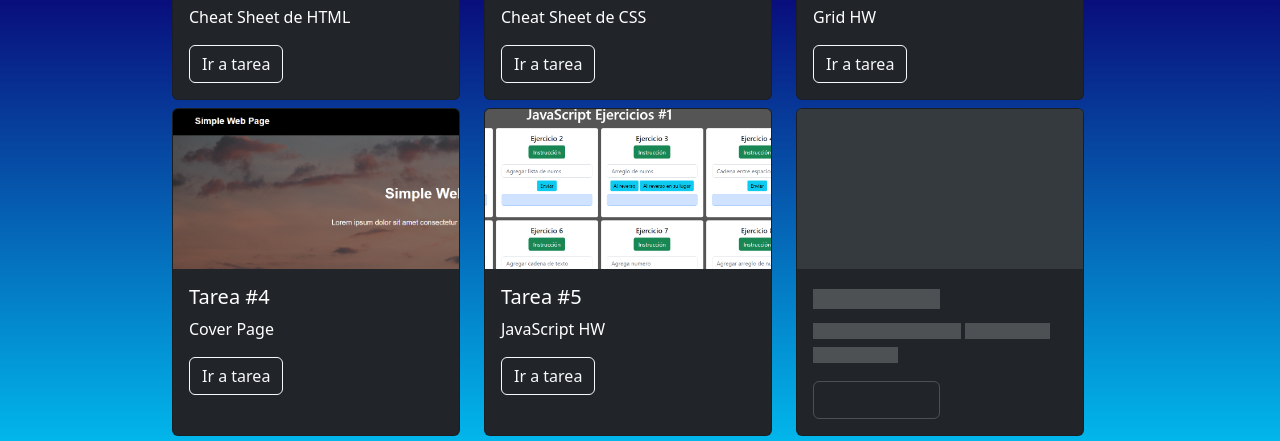
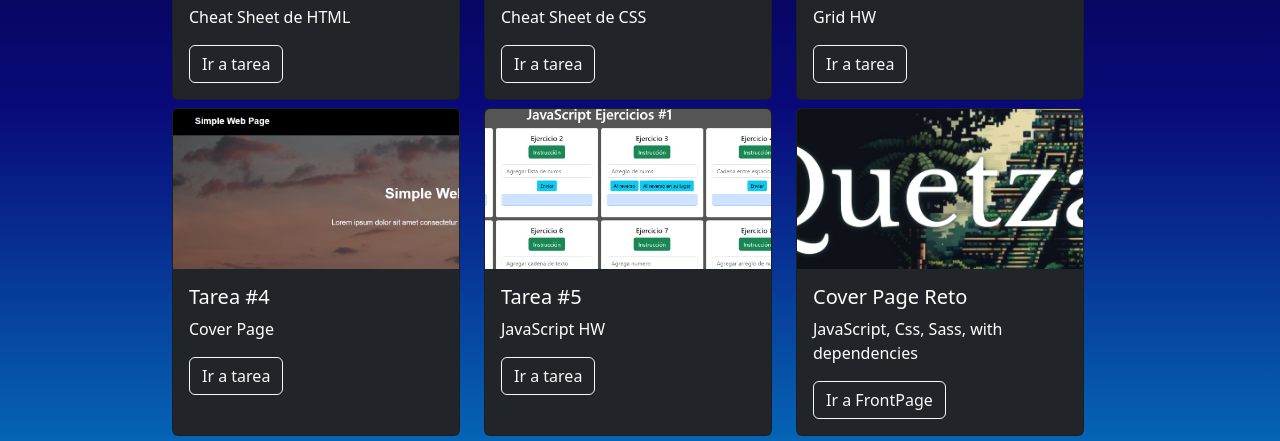
Before and after one commit to IksGarG/IksGarG.github.io, a plain HTML site: page html/tareasM.html in a window 1280 px wide. Shown: the part 300-741 px from the top of the page. Drawn offline with nearby package versions, Linux system fonts and the light colour scheme.

Commit message:
Added Card in TareasM

```diff
--- a/html/tareasM.html
+++ b/html/tareasM.html
@@ -65,6 +65,14 @@
                       <a href="./js_exercise1.html" class="btn btn-outline-light">Ir a tarea</a>
                     </div>
                 </div>
+                <div class="card text-bg-dark me-4 mt-2">
+                    <img src="../images/card6.png" class="card-img-top object-fit-cover" alt="Tarea #1">
+                    <div class="card-body">
+                      <h5 class="card-title">Cover Page Reto</h5>
+                      <p class="card-text">JavaScript, Css, Sass, with dependencies</p>
+                      <a href="./index2.html" class="btn btn-outline-light">Ir a FrontPage</a>
+                    </div>
+                </div>
                 <div class="card text-bg-dark me-4 mt-2 placeholder-glow" aria-hidden="true">
                     <img src="../images/cardp.png" class="card-img-top placeholder" alt="placeholder">
                     <div class="card-body">
```
Also changed, not shown: images/card6.png (added).
